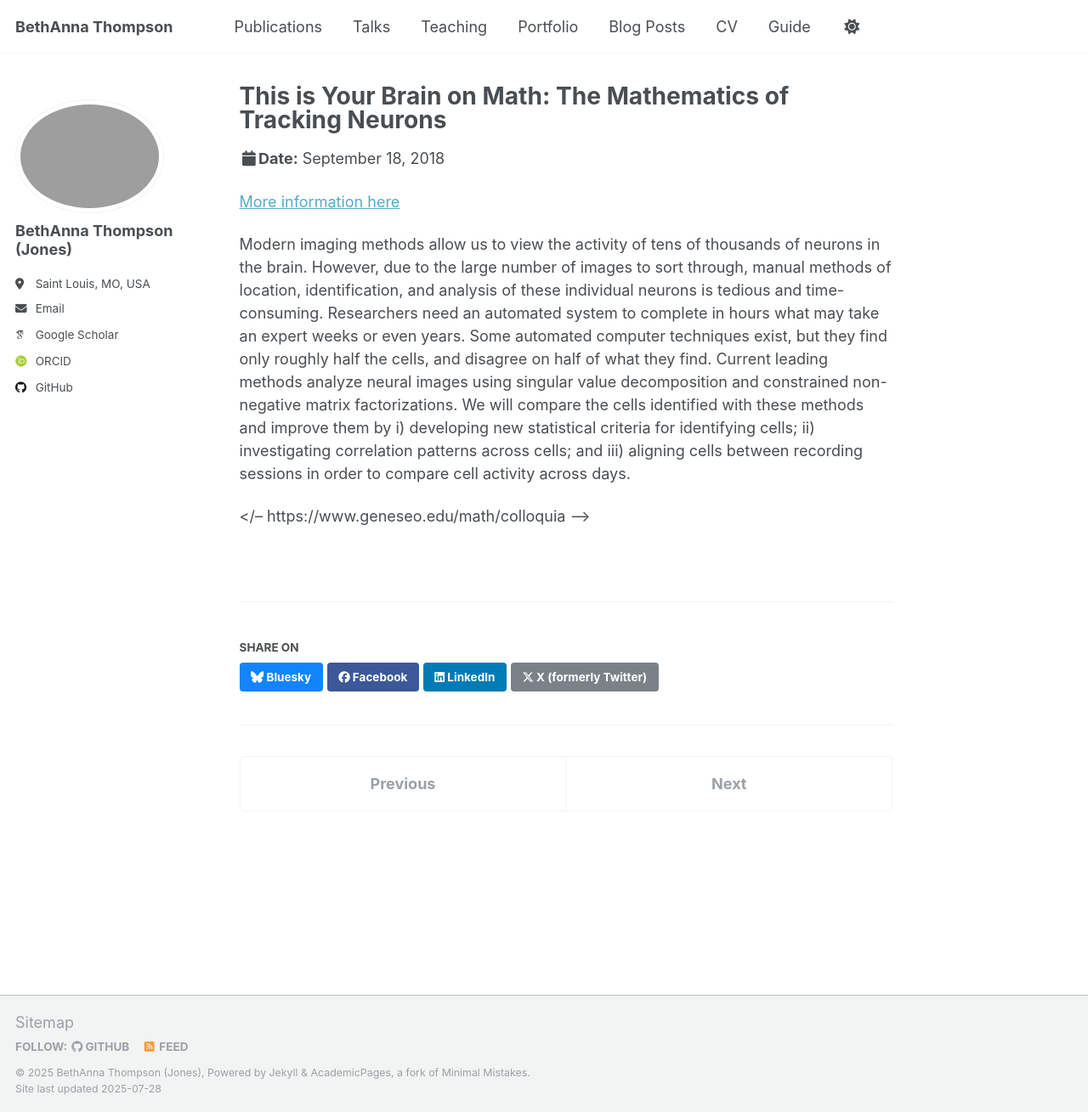
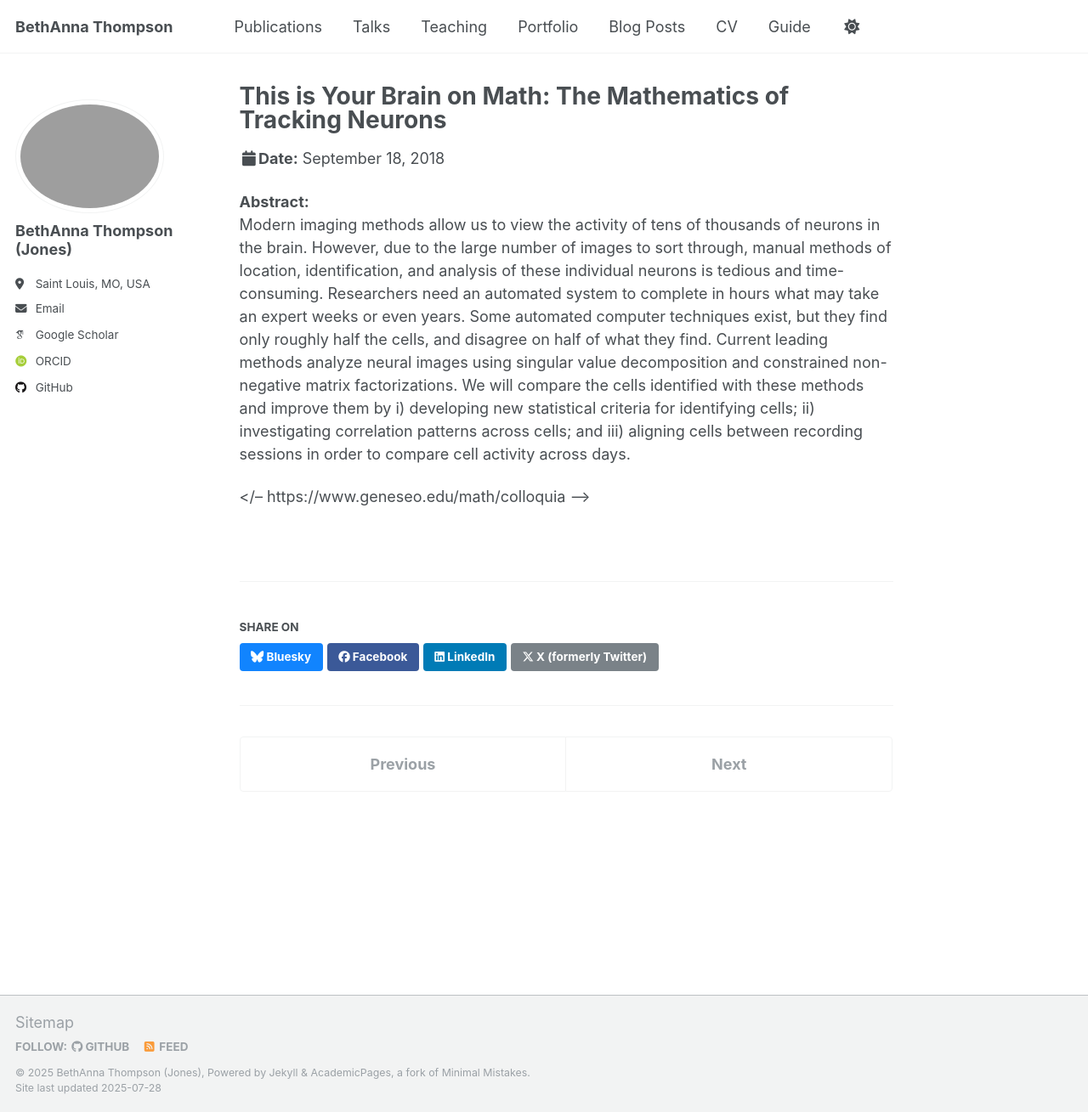
Before and after one commit to BethAnna/BethAnna.github.io, a Jekyll site: the page built from _talks/talk-Geneseo-colloquium.md, in a window 1280 px wide and 1309 px high. Shown: the whole window at 85% size. Built offline with Jekyll 4.4.1, drawn with Linux system fonts in a browser that asks for light colours; some web fonts are replaced; a script that is not in the unit is left out.

Commit message:
Update talk-Geneseo-colloquium.md
Updated description

```diff
--- a/_talks/talk-Geneseo-colloquium.md
+++ b/_talks/talk-Geneseo-colloquium.md
@@ -8,8 +8,7 @@ date: 2018-09-18
 location: "Geneseo, NY"
 ---
 
-[More information here](http://example2.com)
-
+<b>Abstract:</b> <br>
 Modern imaging methods allow us to view the activity of tens of thousands of neurons in the brain. However, due to the large number of images to sort through, manual methods of location, identification, and analysis of these individual neurons is tedious and time-consuming. Researchers need an automated system to complete in hours what may take an expert weeks or even years. Some automated computer techniques exist, but they find only roughly half the cells, and disagree on half of what they find. Current leading methods analyze neural images using singular value decomposition and constrained non-negative matrix factorizations. We will compare the cells identified with these methods and improve them by i) developing new statistical criteria for identifying cells; ii) investigating correlation patterns across cells; and iii) aligning cells between recording sessions in order to compare cell activity across days.
 
 </-- https://www.geneseo.edu/math/colloquia -->
```
